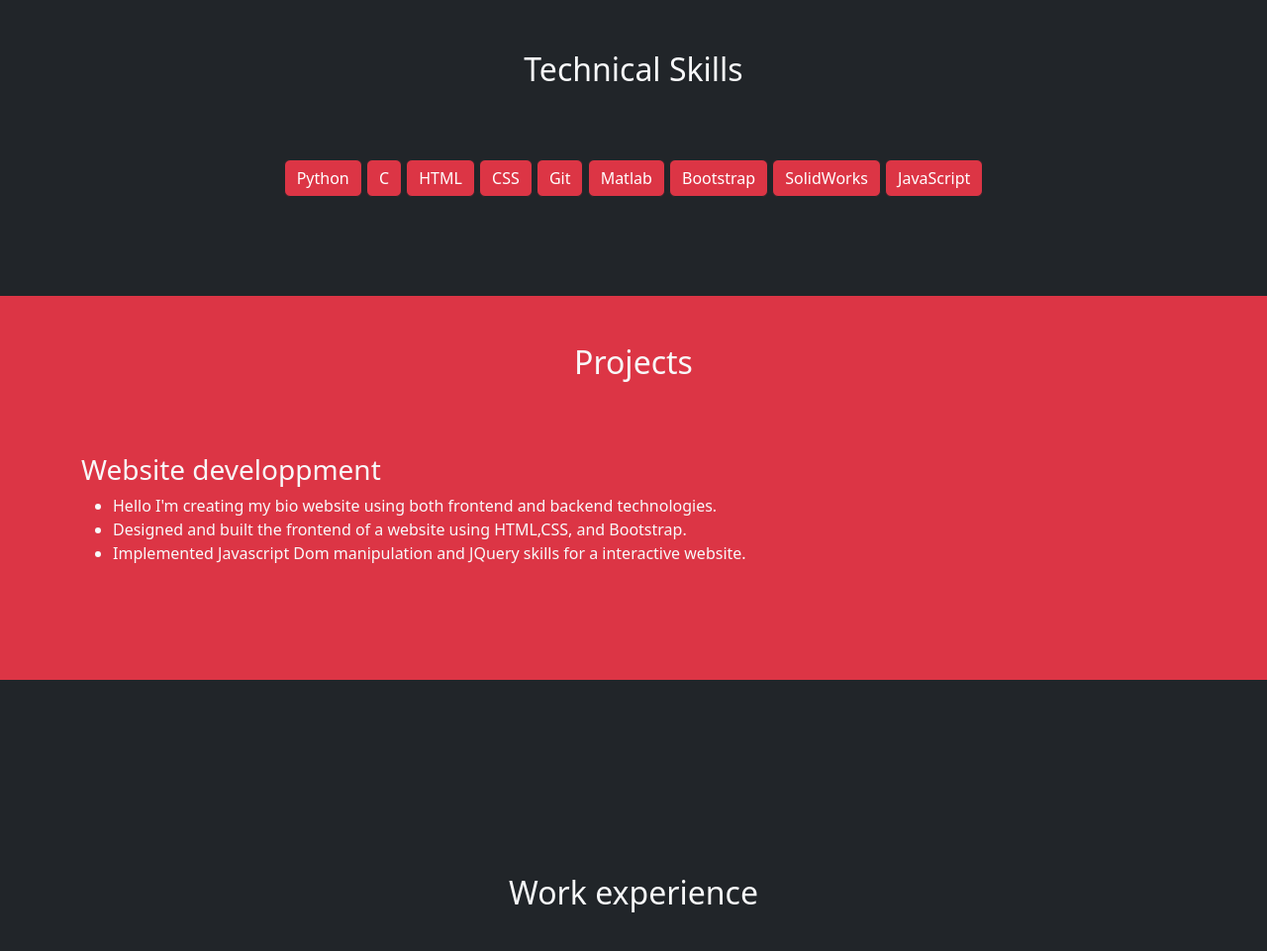
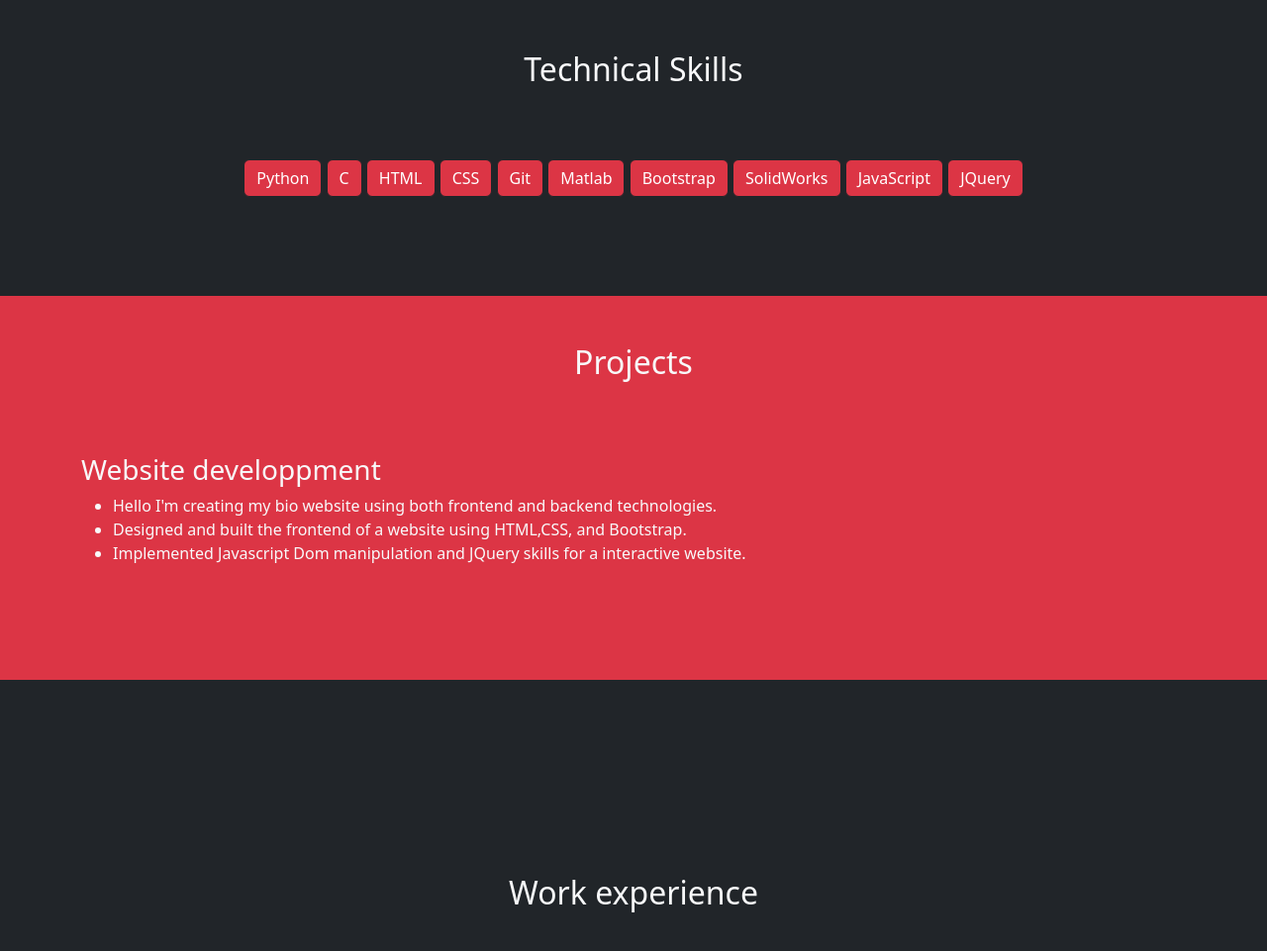
Before and after one commit to JoeyHWan/Bio-Website, a website: page dist/index.html in a window 1280 px wide. Shown: the part 1121-2082 px from the top of the page at 99% size. Drawn offline with nearby package versions, Linux system fonts and the light colour scheme.

Commit message:
added jquery button

```diff
--- a/dist/index.html
+++ b/dist/index.html
@@ -84,6 +84,7 @@
                 <button type="button" class="btn btn-danger border border-dark ">Bootstrap</button>
                 <button type="button" class="btn btn-danger border border-dark ">SolidWorks</button>
                 <button type="button" class="btn btn-danger border border-dark ">JavaScript</button>
+                <button type="button" class="btn btn-danger border border-dark ">JQuery</button>
             </div>
         </div>
     </section>
```
